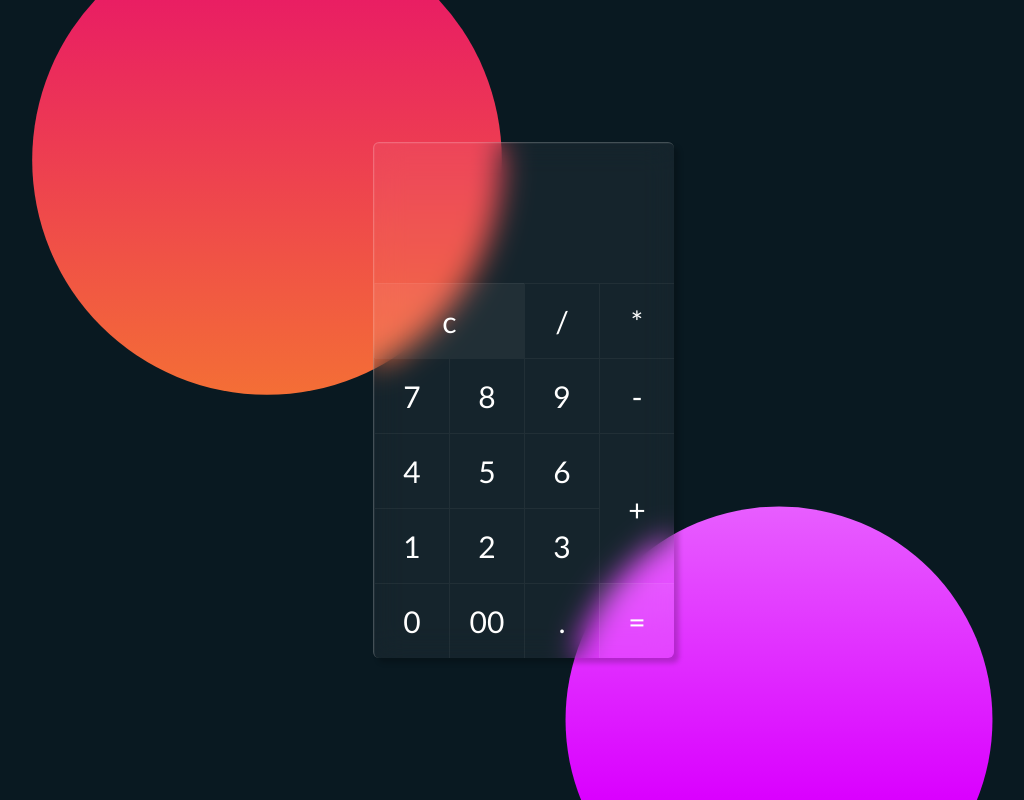
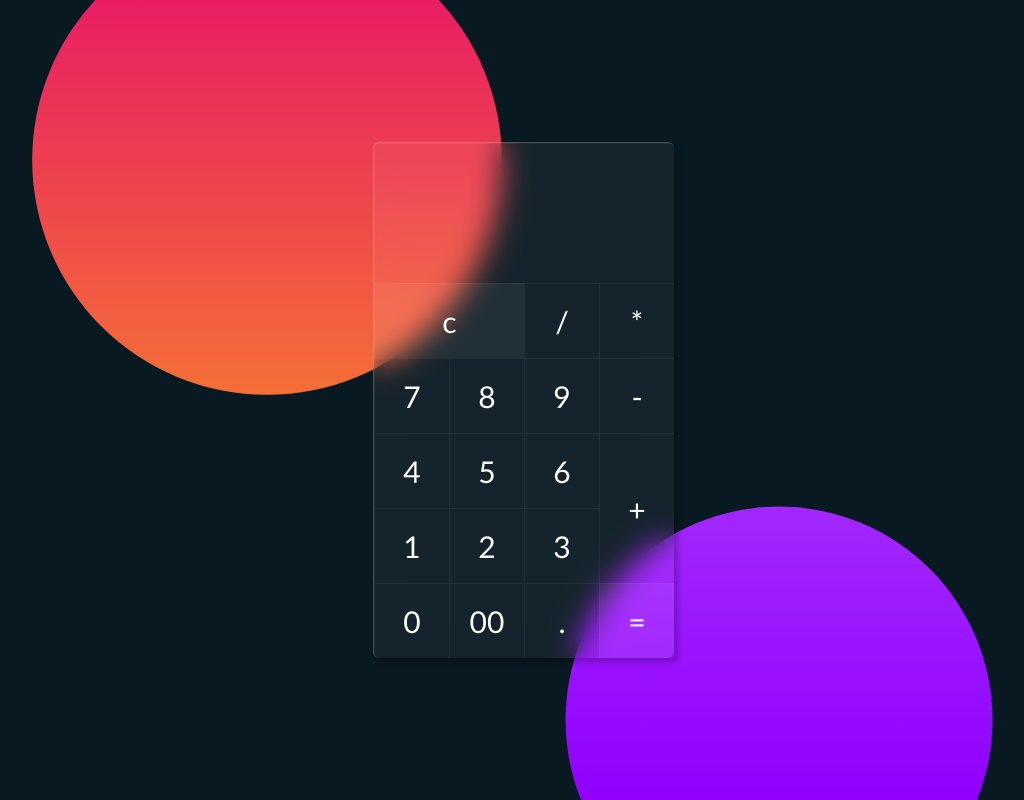
Before and after one commit to AliMalik9/Web-Projects, a plain HTML site: page Index.html in a window 1280 px wide. Shown: the whole page, without its empty margins (117-1141 px from the left). Drawn offline with Linux system fonts and the light colour scheme.

Commit message:
Changing Gradients

```diff
--- a/Index.html
+++ b/Index.html
@@ -42,7 +42,7 @@ body::after
     left: 0;
     width: 100%;
     height: 100%;
-    background: linear-gradient(#ffffff, #da00ff);
+    background: linear-gradient(#c16eff, #9100ff);
     clip-path: circle(20% at 70% 90%);
 }
 .container
```
